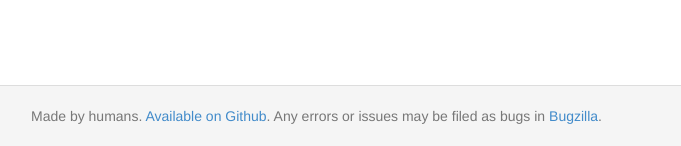
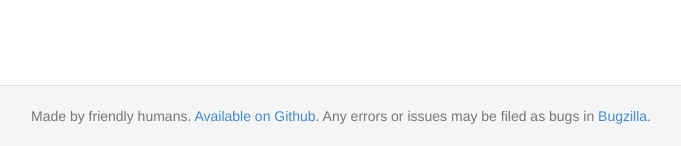
Before and after one commit to mozilla/captain, a Python web app: template captain/projects/templates/projects/projects.html in a window 1280 px wide. Shown: the part 654-800 px from the top of the page, without its empty margins (39-720 px from the left). Run offline with Jinja, Linux system fonts and the light colour scheme; the template is opened without the code that fills it, so the values that code supplies are empty.

Commit message:
In case anyone was worried.

```diff
--- a/captain/base/templates/base/base.html
+++ b/captain/base/templates/base/base.html
@@ -48,7 +48,7 @@
     <footer id="footer">
       <div class="container">
         <p class="text-muted credit">
-          Made by humans. <a href="https://github.com/mozilla/captain">Available on Github</a>.
+          Made by friendly humans. <a href="https://github.com/mozilla/captain">Available on Github</a>.
           Any errors or issues may be filed as bugs in <a href="http://mzl.la/1gbZhm1">Bugzilla</a>.
         </p>
       </div>
```
